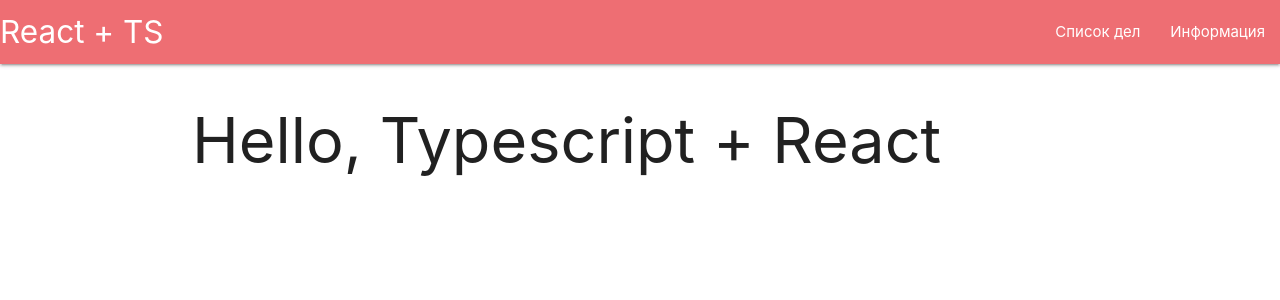
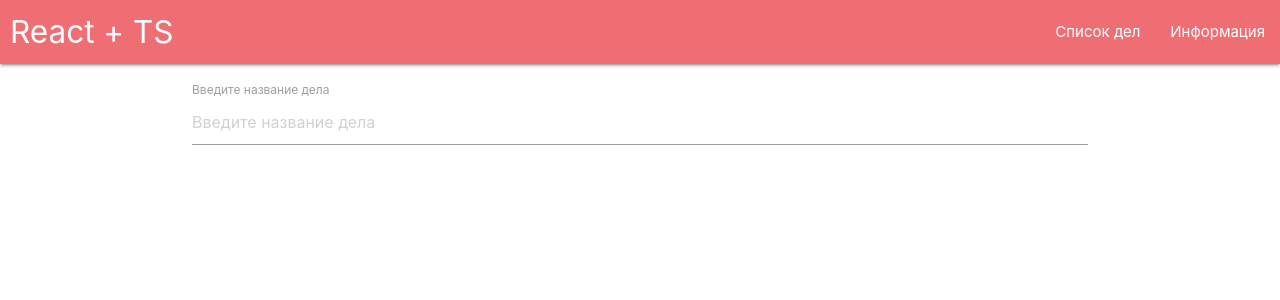
Before and after one commit to MityaDementiy/ts-react, a React (Create React App) app: page / in a window 1280 px wide. Shown: the top 300 px of the page. Built offline with nearby package versions, Linux system fonts and the light colour scheme.

Commit message:
Add input

```diff
--- a/src/App.css
+++ b/src/App.css
@@ -36,3 +36,11 @@
     transform: rotate(360deg);
   }
 }
+
+.pd-10 {
+  padding-left: 10px;
+}
+
+.pd-top-20 {
+  padding-top: 20px;
+}
--- a/src/App.tsx
+++ b/src/App.tsx
@@ -1,13 +1,15 @@
 import React from 'react';
 
 import { Navbar } from './components/Navbar';
+import { TodoForm } from './components/TodoForm';
+
 
 const App: React.FC = () => {
   return (
     <>
       <Navbar />
       <div className="container">
-        <h1>Hello, Typescript + React</h1>
+        <TodoForm />
       </div>
     </>
   );
--- a/src/components/Navbar.tsx
+++ b/src/components/Navbar.tsx
@@ -1,9 +1,10 @@
 import React from 'react';
+import '../App.css';
 
 export const Navbar: React.FC = () => {
   return (
     <nav>
-    <div className="nav-wrapper">
+    <div className="nav-wrapper pd-10">
       <a href="/" className="brand-logo">React + TS</a>
       <ul id="nav-mobile" className="right hide-on-med-and-down">
         <li><a href="/">Список дел</a></li>
--- /dev/null
+++ b/src/components/TodoForm.tsx
@@ -0,0 +1,11 @@
+import React from 'react';
+import '../App.css';
+
+export const TodoForm: React.FC = () => {
+  return (
+    <div className="input-field pd-top-20">
+      <input type="text" id="title" placeholder="Введите название дела"/>
+      <label htmlFor="title" className="active pd-top-20">Введите название дела</label>
+    </div>
+  );
+};
```
Also changed, not shown: 1 other file (tests, documents, lock files or other folders).
